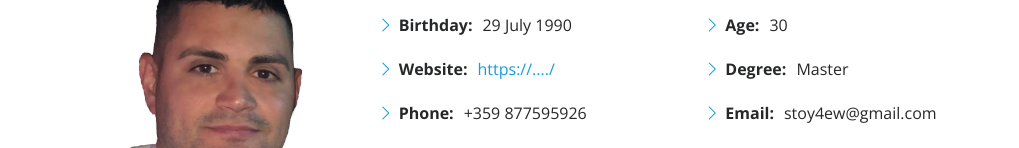
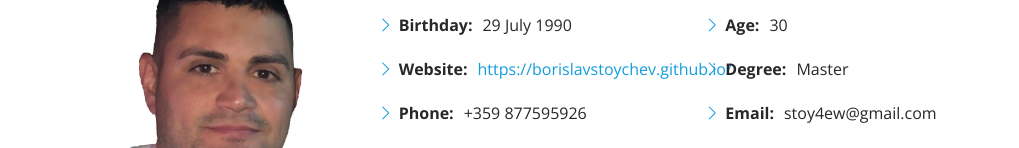
Before and after one commit to borislavstoychev/borislavstoychev.github.io, a plain HTML site: page index.html in a window 1280 px wide. Shown: the part 1083-1231 px from the top of the page, without its empty margins (261-1280 px from the left). Drawn offline with nearby package versions, Linux system fonts and the light colour scheme.

Commit message:
portfolio

```diff
--- a/index.html
+++ b/index.html
@@ -95,7 +95,7 @@
               <div class="col-lg-6">
                 <ul>
                   <li><i class="bi bi-chevron-right"></i> <strong>Birthday:</strong> <span>29 July 1990</span></li>
-                  <li><i class="bi bi-chevron-right"></i> <strong>Website:</strong> <span><a href="https://....">https://..../</a></span></li>
+                  <li><i class="bi bi-chevron-right"></i> <strong>Website:</strong> <span><a href="https://borislavstoychev.github.io/">https://borislavstoychev.github.io/</a></span></li>
                   <li><i class="bi bi-chevron-right"></i> <strong>Phone:</strong> <span>+359 877595926</span></li>
                   <li><i class="bi bi-chevron-right"></i> <strong>City:</strong> <span>Petrich, Bulgaria</span></li>
                 </ul>
```
Also changed, not shown: 1 other file.
